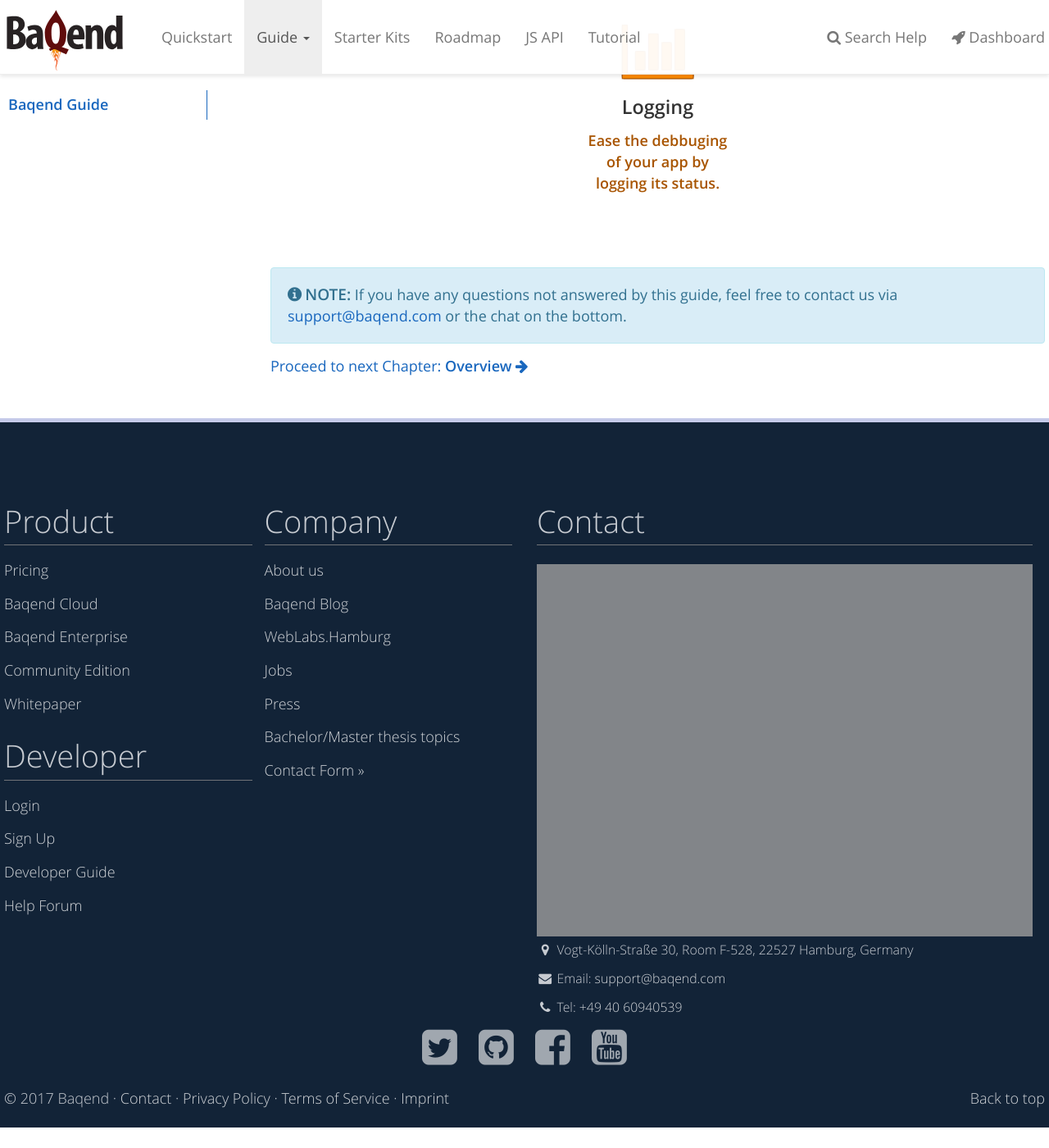
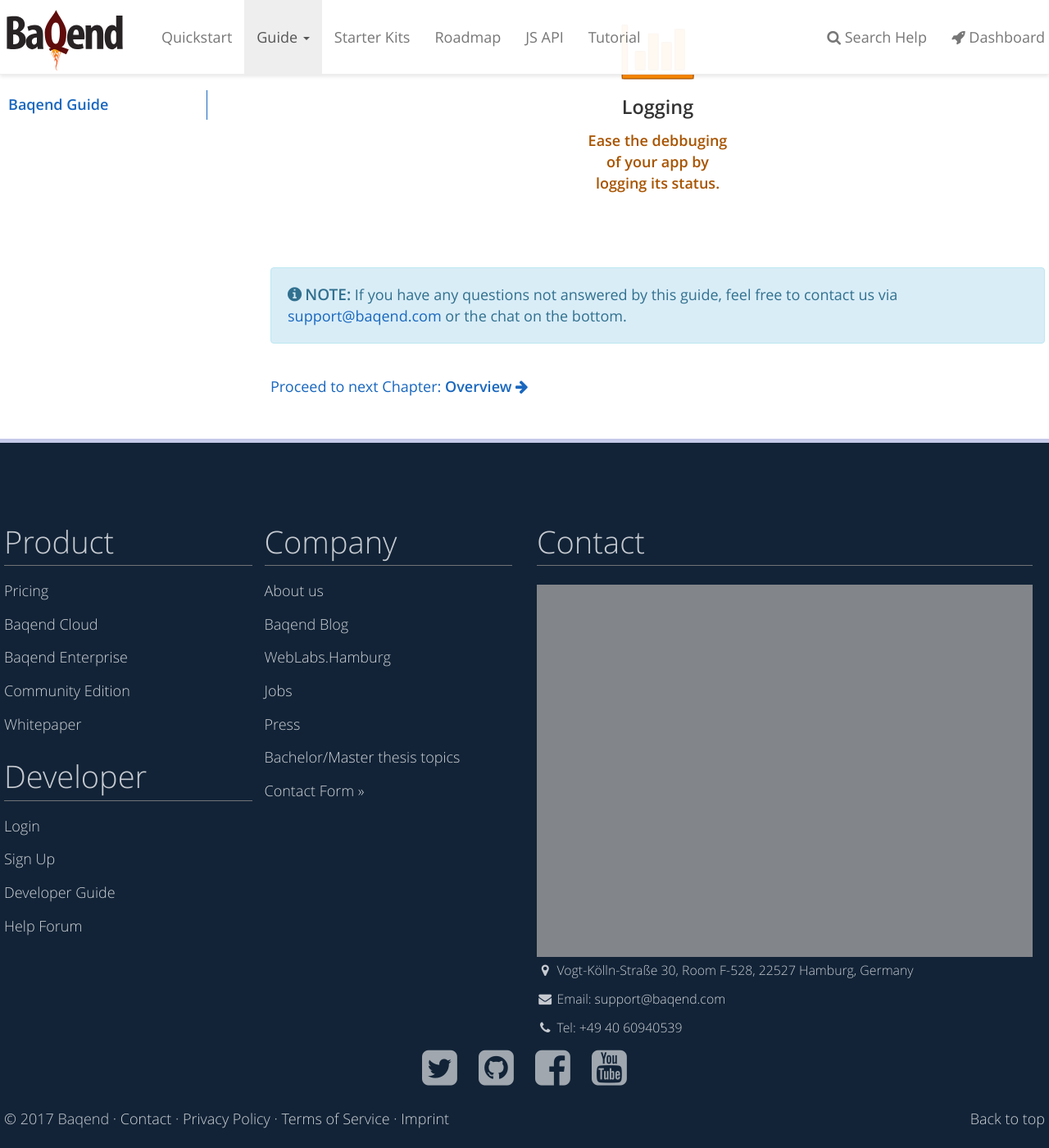
Before and after one commit to Baqend/guide, an MkDocs documentation site: the page built from src/index.md, in a window 1280 px wide and 1400 px high, scrolled down 1975 px. Shown: the whole window at 82% size. Built offline with MkDocs 1.6.1, drawn with Linux system fonts in a browser that asks for light colours; comment, search, counter and statistics services are not loaded; old or Windows-style settings are respelled for this version of MkDocs; before the commit the page ends 3350 px from its top, so only the background shows below that.

Commit message:
Make next chapter link more obvious

```diff
--- a/theme/css/custom.css
+++ b/theme/css/custom.css
@@ -94,6 +94,10 @@
 
 #disqus_thread {
   margin: 50px 0;
+}
+
+p.next-page {
+  margin: 40px 0;
 }
 
 img {
--- a/theme/main.html
+++ b/theme/main.html
@@ -42,7 +42,7 @@
                     {% include "content.html" %}
 
                     {% if page.next_page %}
-                    <p>
+                    <p class="next-page">
                         <a href="{{ page.next_page.url }}" class="next-chapter">
                             <span>Proceed to next Chapter:</span>
                             <strong>{{ page.next_page.title }}</strong>
```
